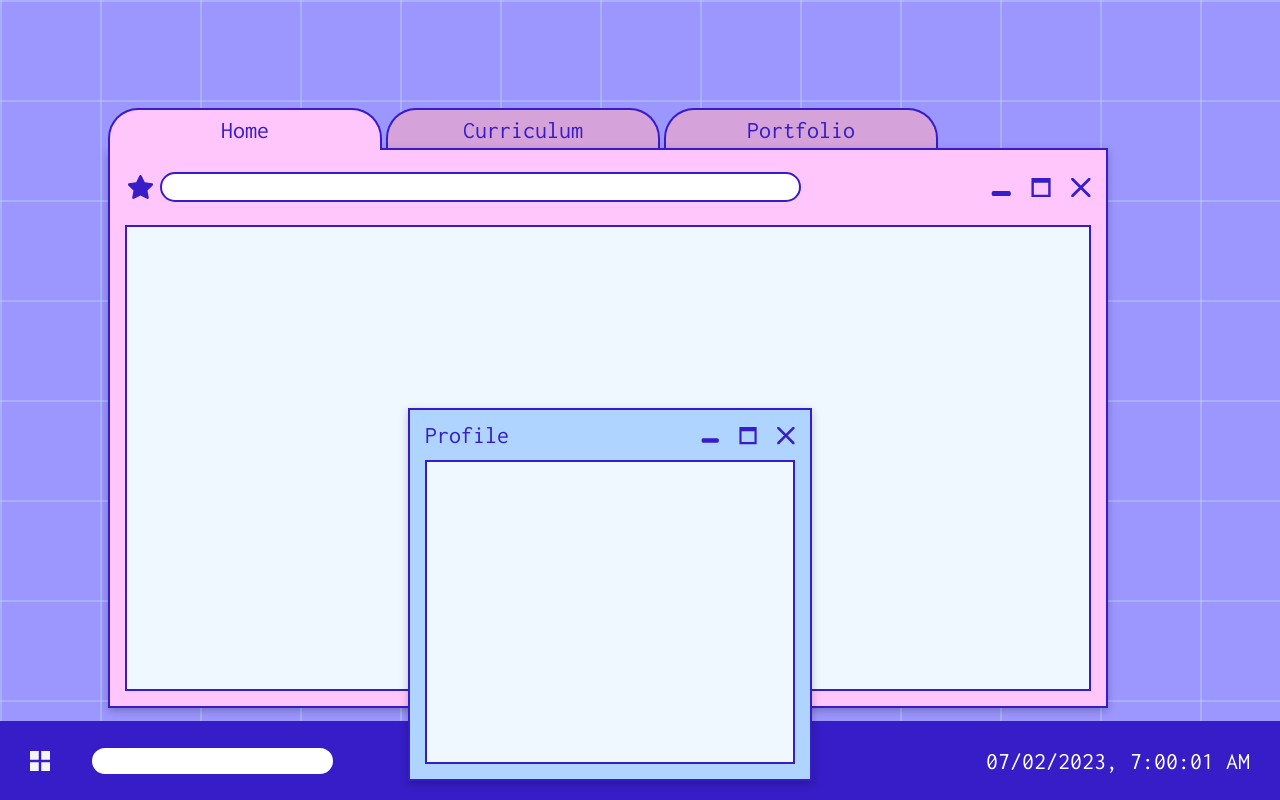
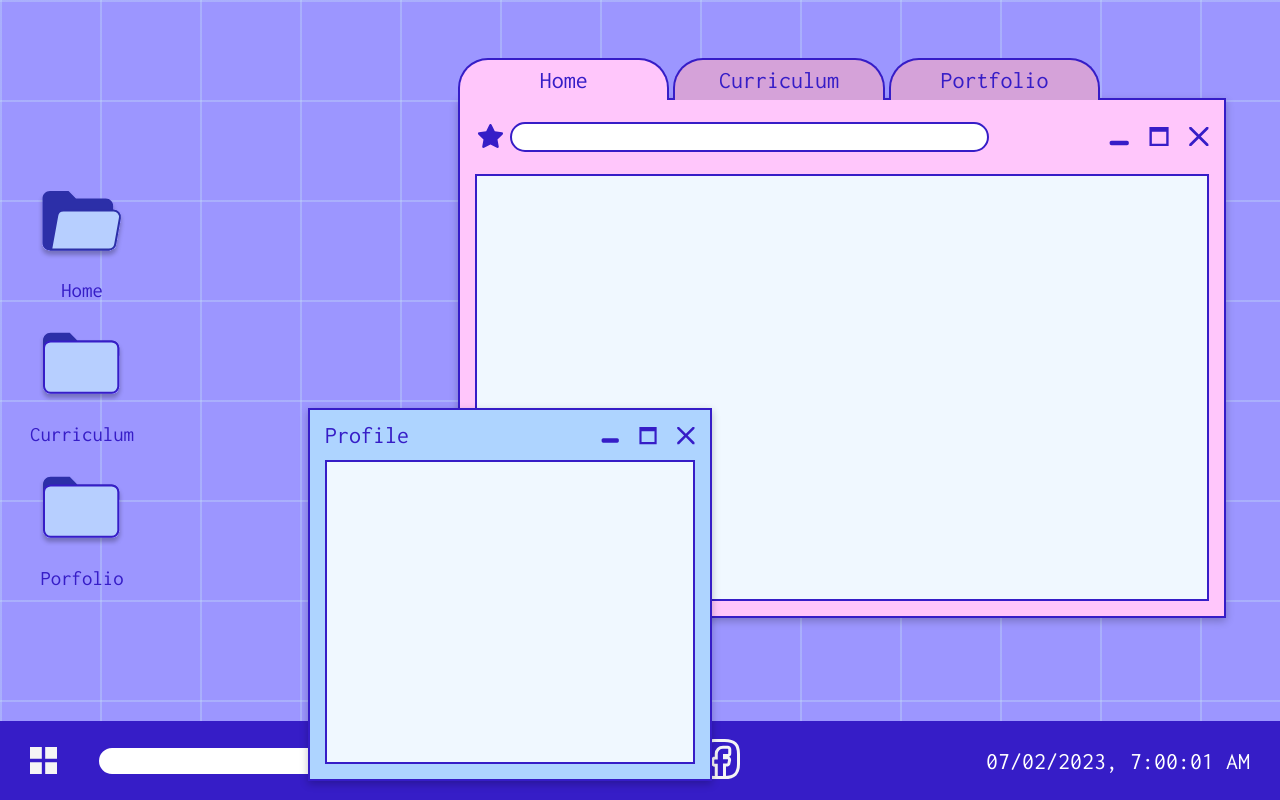
Before and after one commit to Coreandrum1/vereLPatlanPage, a React (Vite) app: page / in a window 1280 px wide. Built offline with nearby package versions, Linux system fonts and the light colour scheme.

Commit message:
Buttons now work on click

```diff
--- a/src/App.tsx
+++ b/src/App.tsx
@@ -2,11 +2,18 @@ import "./App.css";
 import Card from "./components/Card";
 import MainWindow from "./components/MainWindow";
 import TaskBar from "./components/TaskBar";
+import DesktopIcons from "./components/DesktopIcons";
+import { useState } from "react";
 
 function App() {
+  const [selectedTab, setSelectedTab] = useState<
+    "home" | "curriculum" | "portfolio"
+  >("home");
+
   return (
     <>
-      <MainWindow />
+      <DesktopIcons selected={selectedTab} selectedHandler={setSelectedTab} />
+      <MainWindow selected={selectedTab} selectedHandler={setSelectedTab} />
       <Card />
       <TaskBar />
     </>
--- a/src/components/Card.style.module.css
+++ b/src/components/Card.style.module.css
@@ -34,4 +34,5 @@
 .buttonsContainer {
   display: flex;
   gap: 20px;
+  cursor: pointer;
 }
--- a/src/components/Card.tsx
+++ b/src/components/Card.tsx
@@ -9,7 +9,7 @@ const Card = () => {
   const nodeRef = useRef(null);
   const windowSize = useRef([window.innerWidth, window.innerHeight]);
 
-  const [position, setPosition] = useState({ x: 400, y: 400 });
+  const [position, setPosition] = useState({ x: 300, y: 400 });
   const [isMinimized, setIsMinimized] = useState<boolean>(false);
   const [isClosed, setIsClosed] = useState<boolean>(false);
 
@@ -26,8 +26,7 @@ const Card = () => {
 
   const handleOnMaximize = () => {
     setIsMinimized(false);
-
-    setPosition({ x: 400, y: 400 });
+    setPosition({ x: 300, y: 400 });
   };
 
   const handleOnClose = () => {
@@ -40,7 +39,6 @@ const Card = () => {
       {!isClosed && (
         <Draggable
           nodeRef={nodeRef}
-          defaultPosition={{ x: 400, y: 400 }}
           onDrag={handleDrag}
           position={position}
           handle=".drag-handle"
--- /dev/null
+++ b/src/components/DesktopIcons.styles.module.css
@@ -0,0 +1,34 @@
+.container {
+  position: absolute;
+  top: 0;
+  left: 0;
+  /* border: solid 1px red; */
+  display: flex;
+  flex-direction: column;
+  justify-content: center;
+  align-items: center;
+  gap: 10px;
+  padding-left: 30px;
+  height: 100%;
+}
+
+.folderContainer {
+  display: flex;
+  flex-direction: column;
+  justify-content: center;
+  align-items: center;
+  cursor: pointer;
+}
+
+.folderContainer p {
+  color: rgba(54, 29, 199, 1);
+  font-size: 1.3rem;
+}
+
+.img {
+  webkit-user-select: none;
+  -khtml-user-select: none;
+  -moz-user-select: none;
+  -o-user-select: none;
+  user-select: none;
+}
--- /dev/null
+++ b/src/components/DesktopIcons.tsx
@@ -0,0 +1,47 @@
+import React, { useRef } from "react";
+import styles from "./DesktopIcons.styles.module.css";
+import folderClosedIcon from "../icons/🦆 icon _folder_.svg";
+import folderOpenIcon from "../icons/🦆 icon _opened folder_.svg";
+
+interface IProps {
+  selected: "home" | "curriculum" | "portfolio";
+  selectedHandler: (tab: "home" | "curriculum" | "portfolio") => void;
+}
+
+const DesktopIcons: React.FC<IProps> = ({ selected, selectedHandler }) => {
+  const nodeRef = useRef(null);
+  return (
+    <div className={styles.container}>
+      <div
+        ref={nodeRef}
+        className={styles.folderContainer}
+        onClick={() => selectedHandler("home")}
+      >
+        <img
+          src={selected === "home" ? folderOpenIcon : folderClosedIcon}
+        ></img>
+        <p>Home</p>
+      </div>
+      <div
+        className={styles.folderContainer}
+        onClick={() => selectedHandler("curriculum")}
+      >
+        <img
+          src={selected === "curriculum" ? folderOpenIcon : folderClosedIcon}
+        ></img>
+        <p>Curriculum</p>
+      </div>
+      <div
+        className={styles.folderContainer}
+        onClick={() => selectedHandler("portfolio")}
+      >
+        <img
+          src={selected === "portfolio" ? folderOpenIcon : folderClosedIcon}
+        ></img>
+        <p>Porfolio</p>
+      </div>
+    </div>
+  );
+};
+
+export default DesktopIcons;
--- a/src/components/MainWindow.tsx
+++ b/src/components/MainWindow.tsx
@@ -1,16 +1,19 @@
 import Draggable, { DraggableData, DraggableEvent } from "react-draggable";
 import { useRef, useState } from "react";
-
 import styles from "./MainWindows.style.module.css";
 import minimizeIcon from "../icons/🦆 icon _Window Minimize_.svg";
 import maximizeIcon from "../icons/🦆 icon _window maximize_.svg";
 import closeIcon from "../icons/🦆 icon _window close_.svg";
 import starIcon from "../icons/🦆 icon _star_.svg";
 
-const MainWindow = () => {
+interface IProps {
+  selected: "home" | "curriculum" | "portfolio";
+  selectedHandler: (tab: "home" | "curriculum" | "portfolio") => void;
+}
+
+const MainWindow: React.FC<IProps> = ({ selected, selectedHandler }) => {
   const nodeRef = useRef(null);
-
-  const [position, setPosition] = useState({ x: 100, y: 100 });
+  const [position, setPosition] = useState({ x: 450, y: 50 });
 
   const handleDrag = (e: DraggableEvent, data: DraggableData): void => {
     e.preventDefault();
@@ -22,13 +25,31 @@ const MainWindow = () => {
     <Draggable nodeRef={nodeRef} onDrag={handleDrag} position={position}>
       <div ref={nodeRef} className={styles.container}>
         <div className={styles.tabContainer}>
-          <div className={styles.tabOption}>
+          <div
+            className={`${styles.tabOption} ${
+              selected !== "home" && styles.inactiveTab
+            }`}
+            onClick={() => {
+              console.log("triggered");
+              selectedHandler("home");
+            }}
+          >
             <h2>Home</h2>
           </div>
-          <div className={`${styles.tabOption} ${styles.inactiveTab}`}>
+          <div
+            className={`${styles.tabOption} ${
+              selected !== "curriculum" && styles.inactiveTab
+            }`}
+            onClick={() => selectedHandler("curriculum")}
+          >
             <h2>Curriculum</h2>
           </div>
-          <div className={`${styles.tabOption} ${styles.inactiveTab}`}>
+          <div
+            className={`${styles.tabOption} ${
+              selected !== "portfolio" && styles.inactiveTab
+            }`}
+            onClick={() => selectedHandler("portfolio")}
+          >
             <h2>Portfolio</h2>
           </div>
         </div>
--- a/src/components/MainWindows.style.module.css
+++ b/src/components/MainWindows.style.module.css
@@ -25,8 +25,11 @@
   display: flex;
   flex-direction: column;
   /* border: 1px solid red; */
-  width: 1000px;
-  height: 600px;
+  /* width: 1000px; */
+  /* height: 650px; */
+  width: 60%;
+  min-width: 500px;
+  height: 70%;
 }
 
 .tabContainer {
@@ -48,11 +51,12 @@
   border-left: 2px solid rgba(54, 29, 199, 1);
   border-right: 2px solid rgba(54, 29, 199, 1);
   margin-right: 4px;
+  cursor: pointer;
 }
 
 .inactiveTab {
   background-color: #d5a2d9;
-  z-index: -1;
+  z-index: 0;
 }
 
 .tabOption h2 {
--- a/src/components/TaskBar.style.module.css
+++ b/src/components/TaskBar.style.module.css
@@ -53,3 +53,7 @@
   border: 2px solid rgba(54, 29, 199, 1);
   border-color: rgba(54, 29, 199, 1);
 }
+
+.startIcons img {
+  width: 35px;
+}
--- a/src/components/TaskBar.tsx
+++ b/src/components/TaskBar.tsx
@@ -1,6 +1,6 @@
 import styles from "./TaskBar.style.module.css";
 import iconWindows from "../icons/🦆 icon _windows_.svg";
-import iconTwitter from "../icons/🦆 icon _twitter_.svg";
+import iconTwitter from "../icons/🦆 icon _twitter_.png";
 import iconInstagram from "../icons/🦆 icon _Instagram_.svg";
 import iconFacebook from "../icons/🦆 icon _facebook_.svg";
 import { useState, useEffect } from "react";
```
Also changed, not shown: src/icons/🦆 icon _twitter_.png (added), src/icons/🦆 icon _twitter_.svg.
